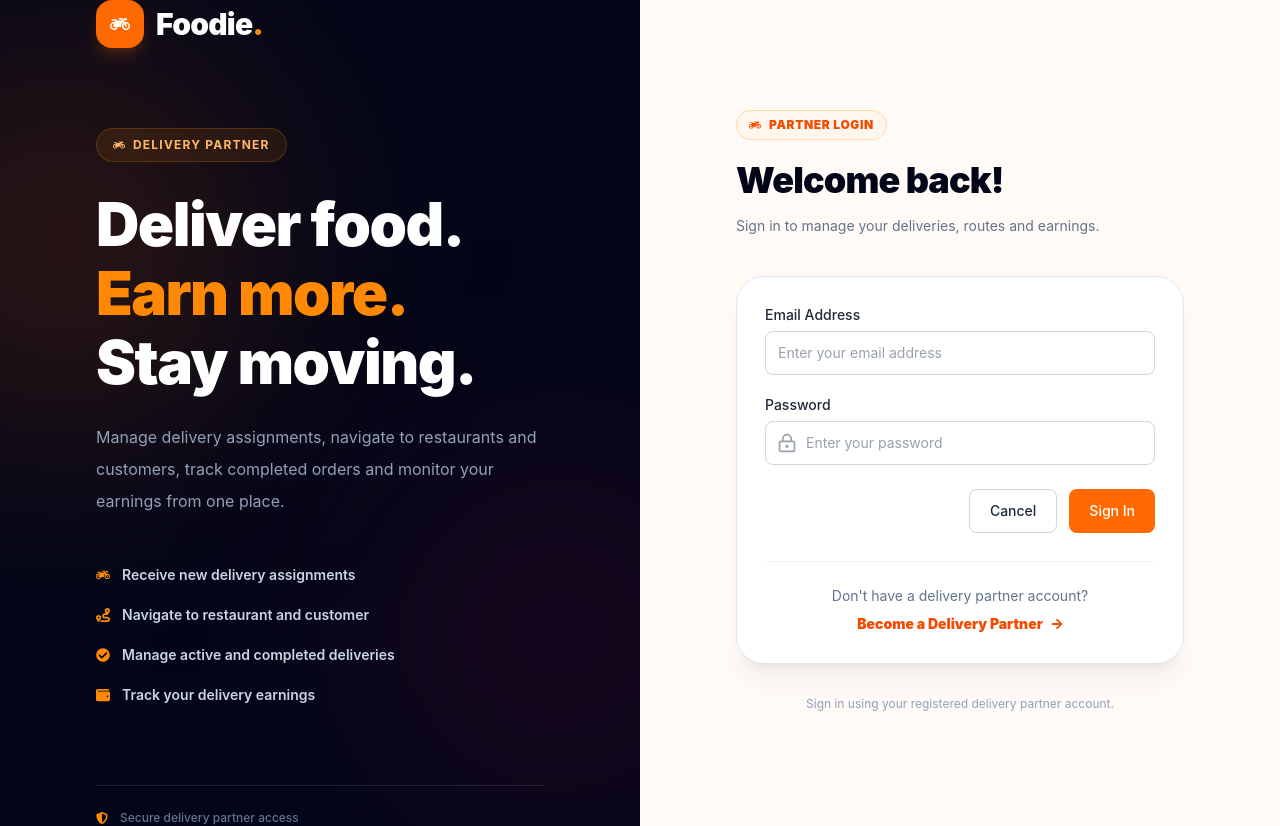
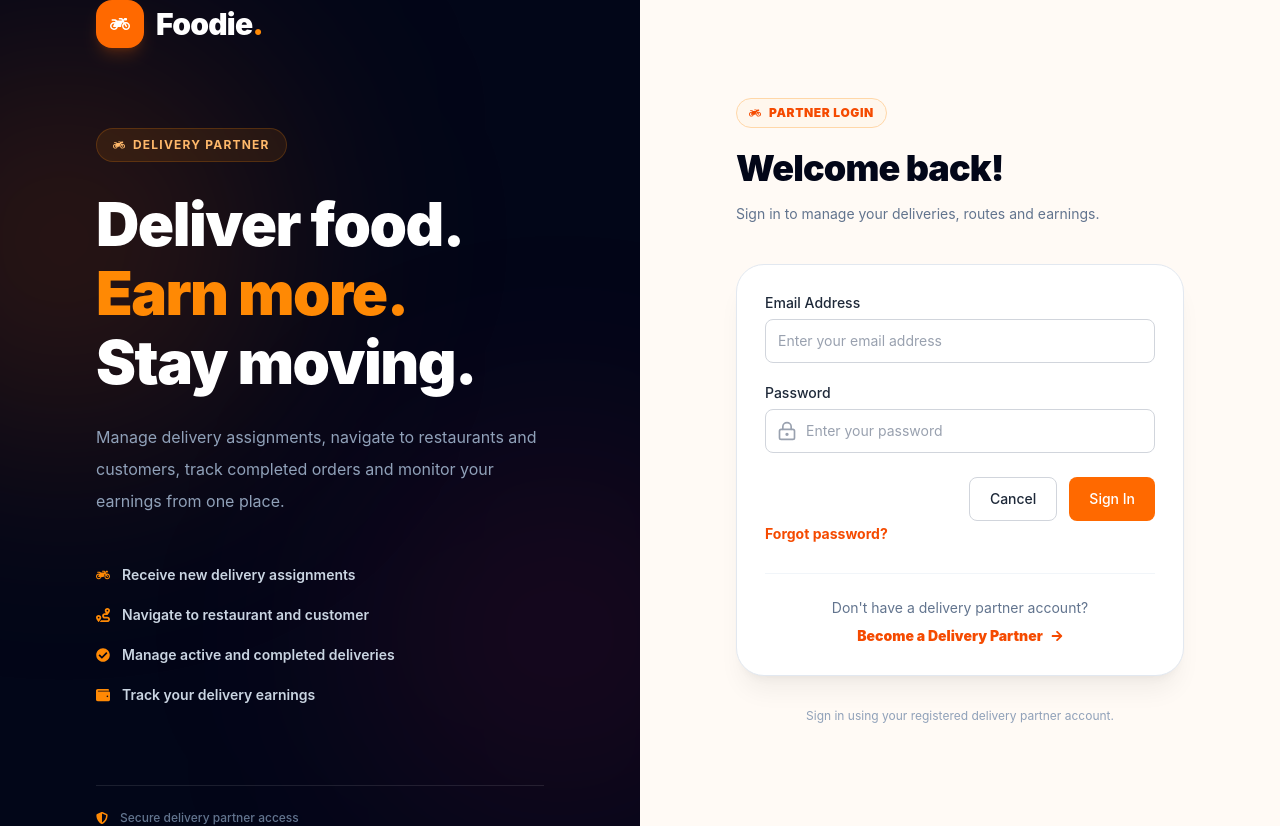
Before and after one commit to Anupam-Katiyar-Mern-stack-developer/foodie-system, a React app in the folder Frontend/: page /delivery/login in a window 1280 px wide. Built offline with nearby package versions, Linux system fonts and the light colour scheme; the HTML template or start-up script is replaced by a standard one.

Commit message:
password reset and forget password backend

```diff
--- a/Frontend/src/pages/deliveryAgent/Auth/DeliveryLogin.jsx
+++ b/Frontend/src/pages/deliveryAgent/Auth/DeliveryLogin.jsx
@@ -192,7 +192,12 @@ const DeliveryLogin = () => {
                 submitText="Sign In"
                 columns={1}
               />
-
+              <Link
+                to="/forgot-password?type=DELIVERY_AGENT"
+                className="text-sm font-bold text-orange-600 transition hover:text-orange-700"
+              >
+                Forgot password?
+              </Link>
               {/* REGISTER */}
 
               <div className="mt-7 border-t border-slate-100 pt-6 text-center">
```
